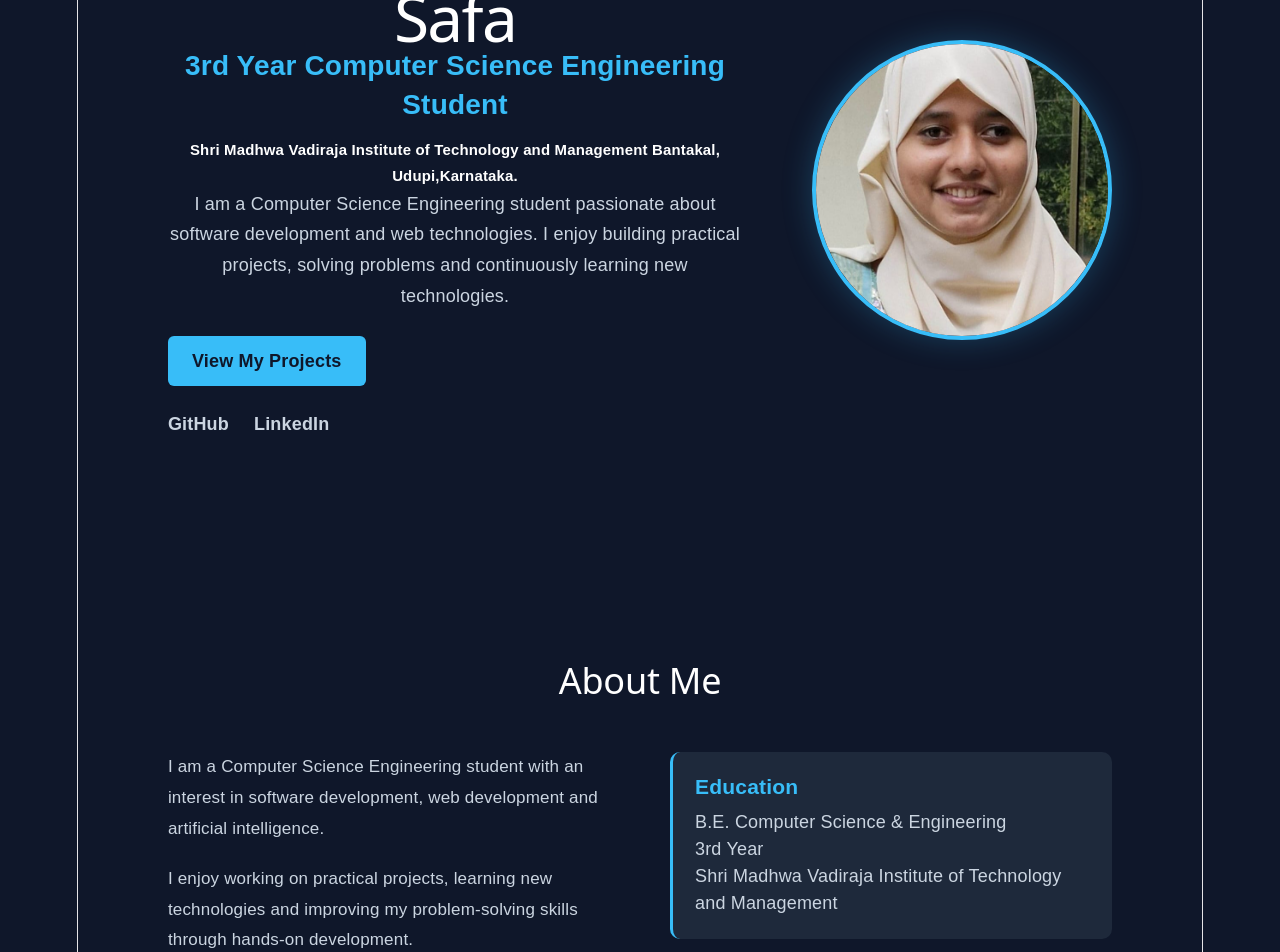
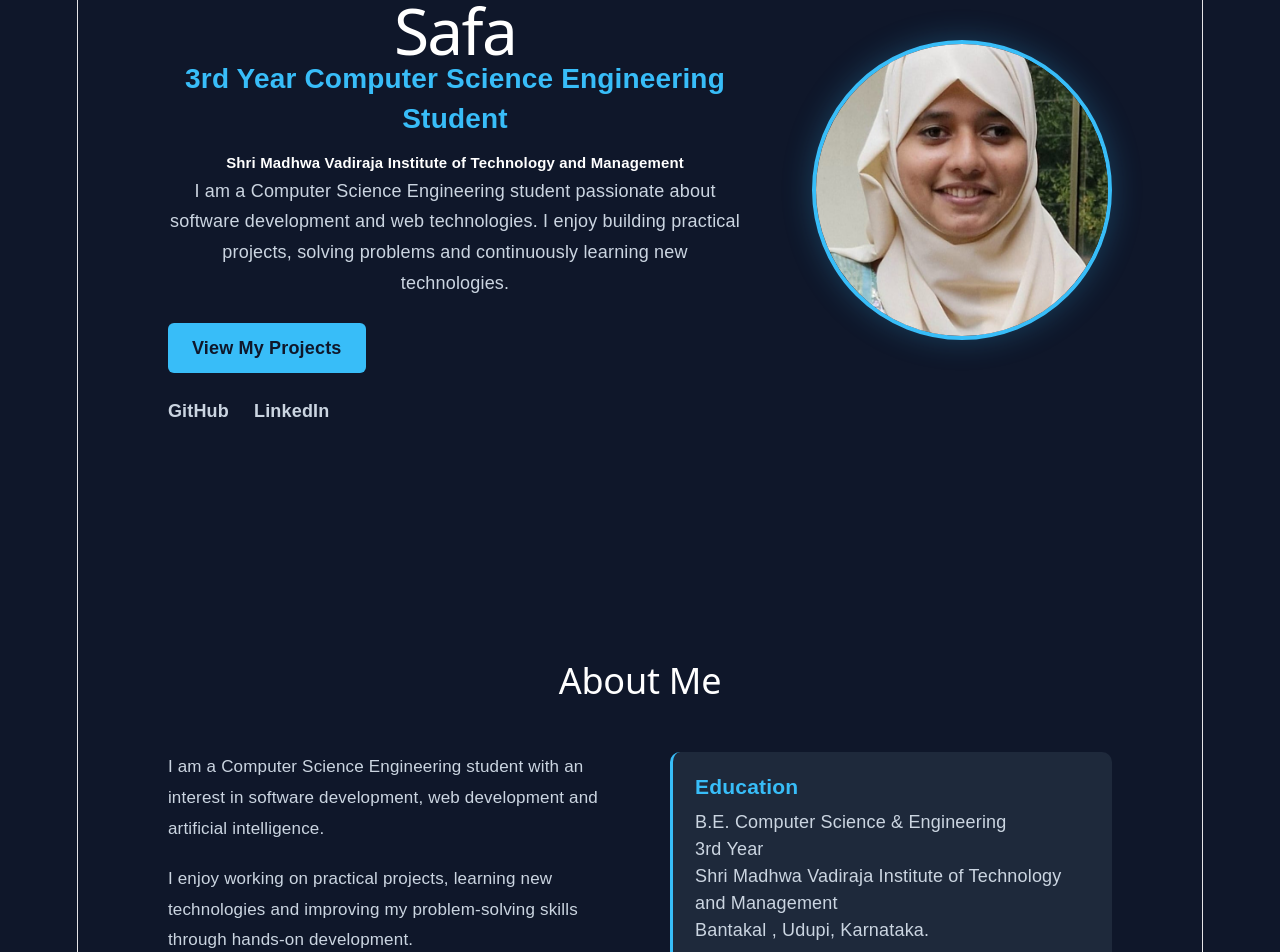
Before and after one commit to safahaikady/portfolio, a React app: page / in a window 1280 px wide. Shown: the part 240-1192 px from the top of the page. Built offline with nearby package versions, Linux system fonts and the light colour scheme; the HTML template or start-up script is replaced by a standard one.

Commit message:
Fix portfolio sections and contact links

```diff
--- a/src/App.jsx
+++ b/src/App.jsx
@@ -30,7 +30,6 @@ function App() {
 
 <h5 className="college-name">
   Shri Madhwa Vadiraja Institute of Technology and Management
-  Bantakal, Udupi,Karnataka.
 </h5>
 
           <p className="intro">
@@ -103,7 +102,7 @@ function App() {
           <br />
           3rd Year
           <br />
-          Shri Madhwa Vadiraja Institute of Technology and Management
+          Shri Madhwa Vadiraja Institute of Technology and Management<br /> Bantakal , Udupi, Karnataka.
         </p>
       </div>
 
```
